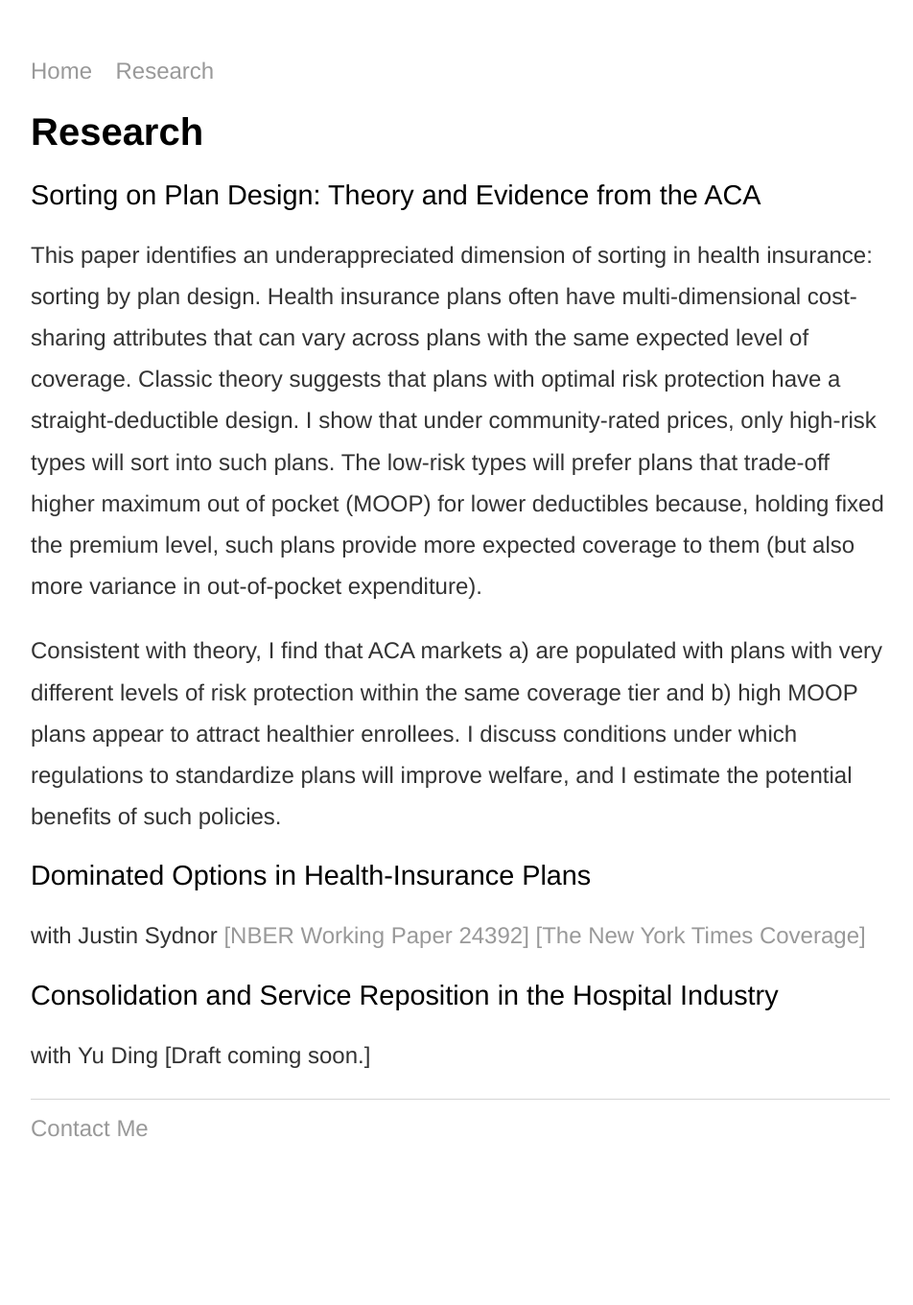
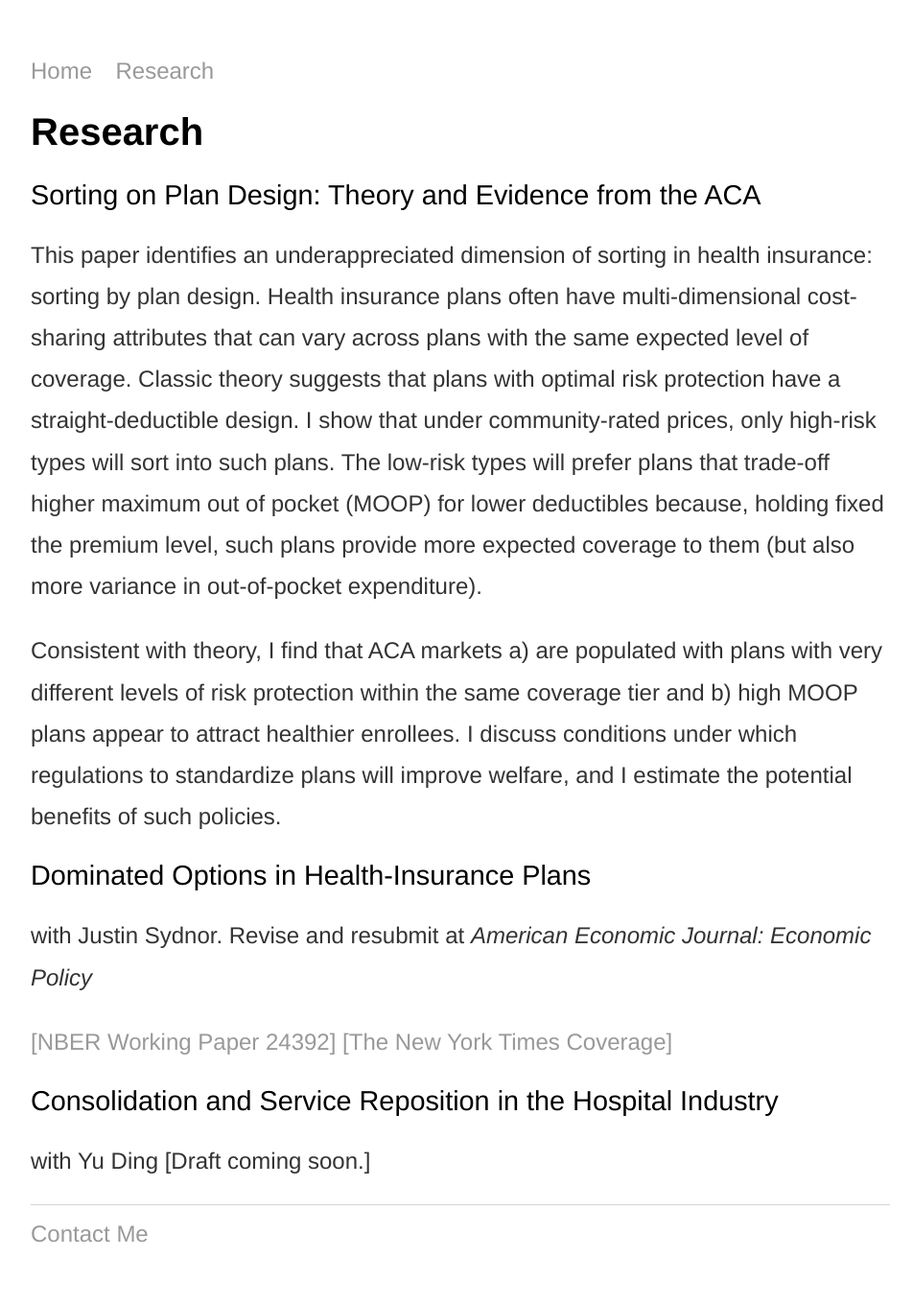
Before and after one commit to trifen/feng3hu.github.io, a Jekyll site: the page built from research.html, in a window 1280 px wide. Shown: the whole page at 96% size, without its empty margins (160-1112 px from the left). Built offline with Jekyll 4.4.1, drawn with Linux system fonts in a browser that asks for light colours; before the commit the page ends 1250 px from its top, so only the background shows below that.

Commit message:
Update research.html

```diff
--- a/research.html
+++ b/research.html
@@ -8,7 +8,8 @@ title: Chenyuan Liu
   			<p>This paper identifies an underappreciated dimension of sorting in health insurance: sorting by plan design. Health insurance plans often have multi-dimensional cost-sharing attributes that can vary across plans with the same expected level of coverage. Classic theory suggests that plans with optimal risk protection have a straight-deductible design. I show that under community-rated prices, only high-risk types will sort into such plans. The low-risk types will prefer plans that trade-off higher maximum out of pocket (MOOP) for lower deductibles because, holding fixed the premium level, such plans provide more expected coverage to them (but also more variance in out-of-pocket expenditure). </p>
 			<p>Consistent with theory, I find that ACA markets a) are populated with plans with very different levels of risk protection within the same coverage tier and b) high MOOP plans appear to attract healthier enrollees. I discuss conditions under which regulations to standardize plans will improve welfare, and I estimate the potential benefits of such policies. </p>
 		<h2>Dominated Options in Health-Insurance Plans</h2>
-  			<p>with Justin Sydnor <a href= https://www.nber.org/papers/w24392>[NBER Working Paper 24392]</a> <a href= https://www.nytimes.com/2017/11/04/business/why-choose-wrong-health-plan.html>[The New York Times Coverage]</a> </p>
+	<p>with Justin Sydnor. Revise and resubmit at <i> American Economic Journal: Economic Policy </i> </p>
+	<p> <a href= https://www.nber.org/papers/w24392>[NBER Working Paper 24392]</a> <a href= https://www.nytimes.com/2017/11/04/business/why-choose-wrong-health-plan.html>[The New York Times Coverage]</a> </p>
   		<h2>Consolidation and Service Reposition in the Hospital Industry</h2>
   			<p> with Yu Ding [Draft coming soon.]
 </div><!-- /.blurb -->
```
